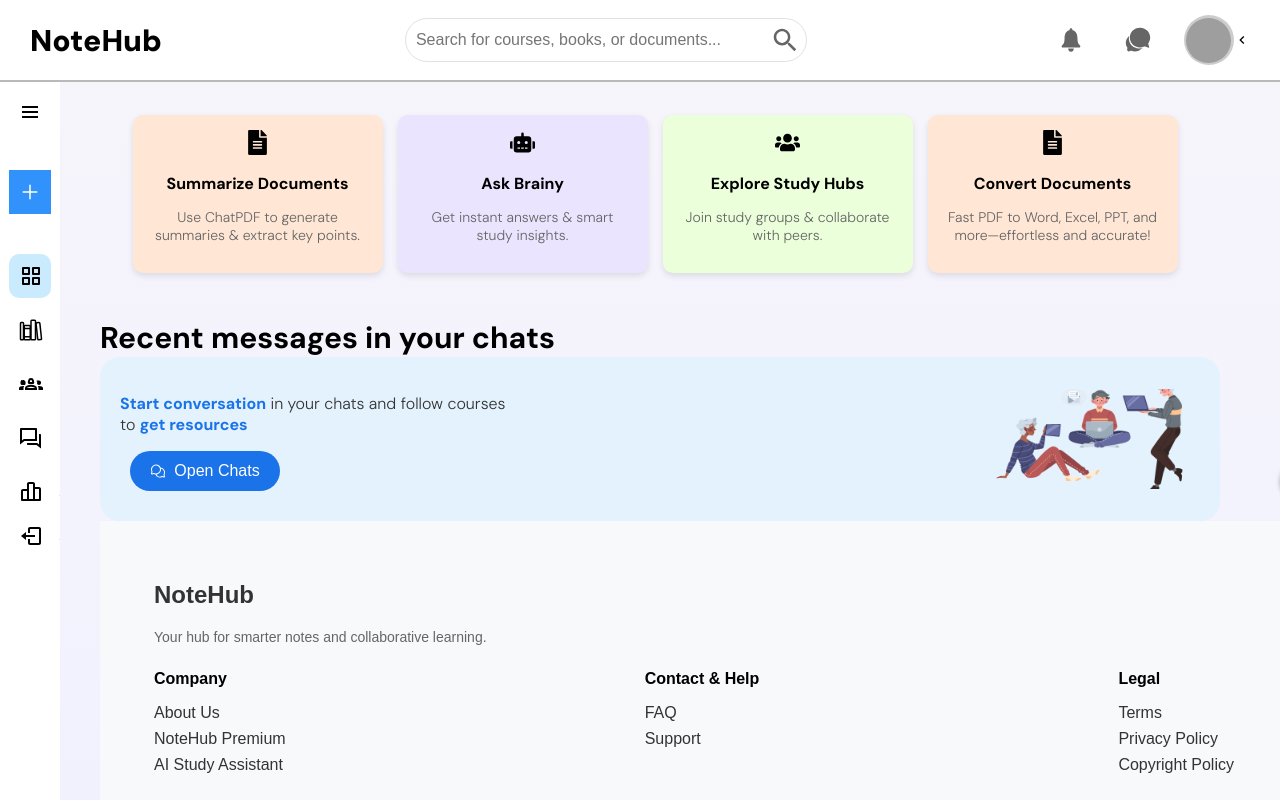
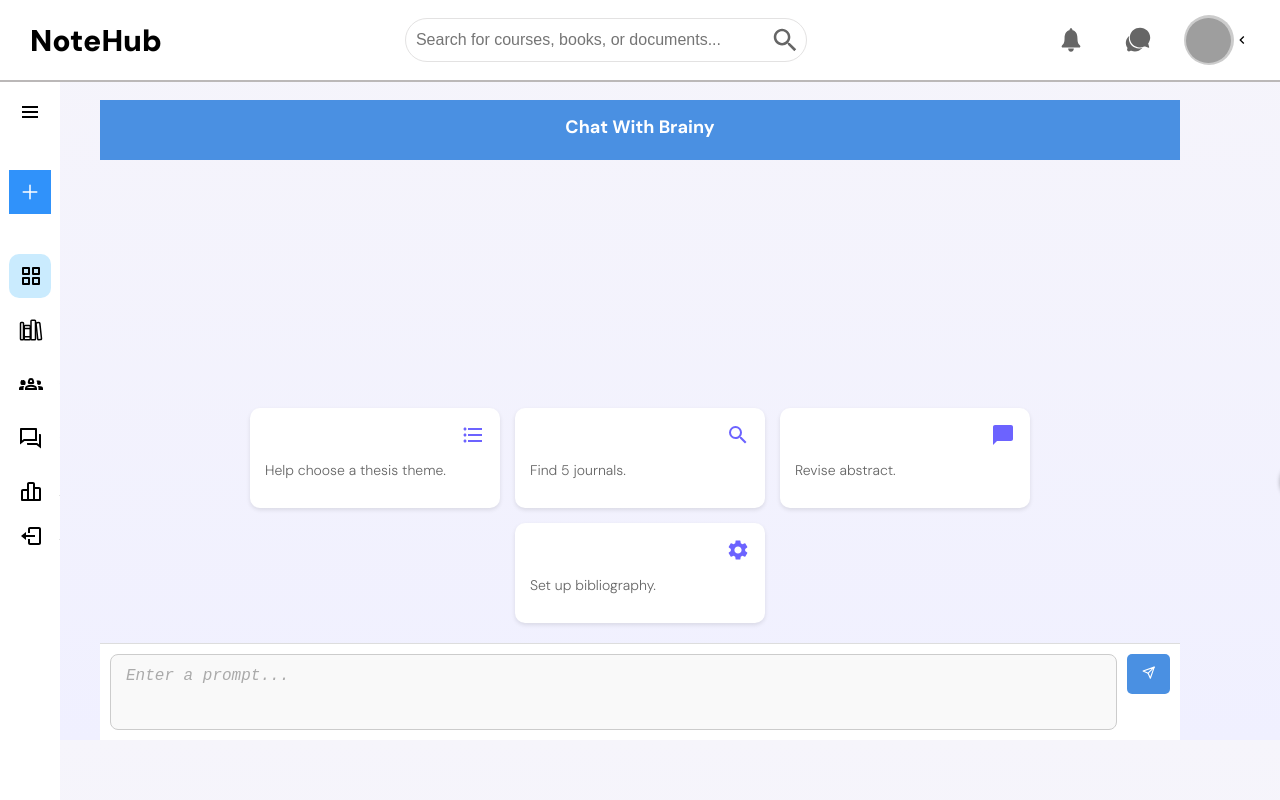
Before and after one commit to NoteHubs-Org/Frontend, a React (Create React App) app: page /NoteAI in a window 1280 px wide. Shown: the top 800 px of the page. Built offline with nearby package versions, Linux system fonts and the light colour scheme; grey boxes are pictures that could not be loaded; the HTML template or start-up script is replaced by a standard one.

Commit message:
initial-commit noteAI

```diff
--- a/src/App.js
+++ b/src/App.js
@@ -2,7 +2,6 @@ import React, { useState } from 'react';
 import './App.css';
 import Header from './header/Header';
 import LandPage from './landingPage/LandPage';
-import Footer from './footer/Footer';
 import './footer/footer.css';
 import { BrowserRouter } from 'react-router-dom';
 
@@ -25,7 +24,6 @@ function App() {
       <LandPage isProfileVisible={isVisible} toggleProfile={toggleProfile}
       toggleSidebar={toggleSidebar}
       isExpanded={isExpanded} />
-      <Footer />
     </BrowserRouter>
   );
 }
--- a/src/landingPage/LandPage.js
+++ b/src/landingPage/LandPage.js
@@ -1,24 +1,33 @@
 import React from "react";
 import Sidebar from "./sidebar/Sidebar";
 import Profile from "../header/Profile";
-import { Routes, Route } from "react-router-dom"; // Remove Router from here
+import { Routes, Route, useLocation } from "react-router-dom";
 import Dashboard from "./L_Body/Dashboard";
-import UploadPage from "../uploads/UploadPage";
+import UploadPage from "../pages/uploads/UploadPage";
+import ChatUI from "../pages/chatAIPage/AIChat";
+import Footer from "../footer/Footer";
 
 const LandPage = ({ isProfileVisible, toggleProfile, toggleSidebar, isExpanded }) => {
+  const location = useLocation();
+
+  const isNoteAIPage = location.pathname === "/NoteAI";
+
   return (
     <>
-      <Sidebar toggleSidebar={toggleSidebar}
-      isExpanded={isExpanded}
-      className="sidebar" />
+      <Sidebar
+        toggleSidebar={toggleSidebar}
+        isExpanded={isExpanded}
+        className="sidebar"
+      />
       <Profile isOpen={isProfileVisible} toggleProfile={toggleProfile} />
       <Routes>
         <Route path="/" element={<Dashboard />} />
         <Route path="/summarize" element={<UploadPage />} />
-        <Route path="/NoteAi" element={<Dashboard />} />
+        <Route path="/NoteAI" element={<ChatUI />} />
         <Route path="/groups" element={<Dashboard />} />
         <Route path="/QAs" element={<Dashboard />} />
       </Routes>
+      {!isNoteAIPage && <Footer />}
     </>
   );
 };
--- /dev/null
+++ b/src/pages/chatAIPage/AIChat.js
@@ -0,0 +1,87 @@
+import React, { useState, useRef } from "react";
+import { FiSend } from "react-icons/fi";
+import { FaThumbsUp, FaThumbsDown } from "react-icons/fa";
+import { MdSearch, MdFormatListBulleted, MdChatBubble, MdSettings } from "react-icons/md";
+import "./ChatUI.css";
+
+const ChatUI = () => {
+  const [messages, setMessages] = useState([]);
+  const [input, setInput] = useState("");
+  const [showCards, setShowCards] = useState(true);
+  const textareaRef = useRef(null);
+
+  const handleChange = (e) => {
+    setInput(e.target.value);
+
+    textareaRef.current.style.height = "auto";
+    textareaRef.current.style.height =
+      Math.min(textareaRef.current.scrollHeight, 200) + "px";
+  };
+
+  const sendMessage = () => {
+    if (input.trim() === "") return;
+
+    const userMessage = { id: Date.now(), sender: "user", text: input };
+    setMessages([...messages, userMessage]);
+    setShowCards(false);
+
+    setTimeout(() => {
+      const aiMessage = {
+        id: Date.now() + 1,
+        sender: "ai",
+        text: "This is a sample AI response.",
+        image: "https://via.placeholder.com/150",
+      };
+      setMessages((prevMessages) => [...prevMessages, aiMessage]);
+    }, 1000);
+
+    setInput("");
+    textareaRef.current.style.height = "50px";
+  };
+
+  return (
+    <div className="chat-container">
+      <div className="chat-header">Chat With Brainy</div>
+      <div className="chat-messages">
+        {messages.map((msg) => (
+          <div key={msg.id} className={`message ${msg.sender}`}>
+            <div className="message-content">
+              <div className="message-header">
+                <strong>{msg.sender === "user" ? "You" : "ChatAI"}</strong>
+              </div>
+              <div className="message-text">{msg.text}</div>
+              {msg.image && <img src={msg.image} alt="AI Response" className="message-image" />}
+              <div className="message-actions">
+                <FaThumbsUp />
+                <FaThumbsDown />
+              </div>
+            </div>
+          </div>
+        ))}
+      </div>
+      {showCards && (
+        <div className="cards-container">
+          <div className="card"><MdFormatListBulleted className="card-icon" /><p>Help choose a thesis theme.</p></div>
+          <div className="card"><MdSearch className="card-icon" /><p>Find 5 journals.</p></div>
+          <div className="card"><MdChatBubble className="card-icon"/><p>Revise abstract.</p></div>
+          <div className="card"><MdSettings className="card-icon" /><p>Set up bibliography.</p></div>
+        </div>
+      )}
+      <div className="chat-footer">
+        <textarea
+          ref={textareaRef}
+          placeholder="Enter a prompt..."
+          className="chat-input"
+          value={input}
+          onChange={handleChange}
+          onKeyPress={(e) => e.key === "Enter" && !e.shiftKey && sendMessage()}
+        />
+        <button className="send-button" onClick={sendMessage}>
+          <FiSend />
+        </button>
+      </div>
+    </div>
+  );
+};
+
+export default ChatUI;
--- /dev/null
+++ b/src/pages/chatAIPage/ChatUI.css
@@ -0,0 +1,170 @@
+/* ChatUI.css */
+.chat-container {
+  display: flex;
+  flex-direction: column;
+  max-width: 1200px;
+  height: 80vh;
+  margin: auto;
+  overflow: auto;
+  scrollbar-width: none;
+}
+
+.chat-header {
+  background-color: #4a90e2;
+  color: white;
+  padding: 15px;
+  flex: 0 0 30px;
+  text-align: center;
+  font-size: 18px;
+  font-weight: bold;
+}
+
+.chat-messages {
+  flex: 1;
+  display: flex;
+  flex-direction: column;
+  padding: 15px;
+  overflow-y: auto;
+  background: transparent;
+}
+
+.chat-messages::-webkit-scrollbar {
+  width: 0; /* Hide scrollbar */
+  background: transparent;
+}
+
+.message {
+  display: flex;
+  align-items: flex-start;
+  margin-bottom: 15px;
+}
+
+.message.user {
+  justify-content: flex-end;
+}
+
+.profile-pic {
+  width: 40px;
+  height: 40px;
+  border-radius: 50%;
+  margin-right: 10px;
+}
+
+.message-content {
+  max-width: 75%;
+  padding: 10px;
+  border-radius: 8px;
+  background: #e0e0e0;
+  position: relative;
+}
+
+.message.user .message-content {
+  background: #4a90e2;
+  color: white;
+  text-align: right;
+}
+
+.message-header {
+  font-size: 14px;
+  font-weight: bold;
+  margin-bottom: 5px;
+}
+
+.message-text {
+  font-size: 14px;
+}
+
+.message-image {
+  max-width: 100%;
+  border-radius: 5px;
+  margin-top: 5px;
+}
+
+.message-actions {
+  font-size: 12px;
+  color: gray;
+  display: flex;
+  gap: 8px;
+  margin-top: 5px;
+}
+
+.chat-footer {
+  flex: 0 0 60px;
+  display: flex;
+  padding: 10px;
+  background: white;
+  border-top: 1px solid #ddd;
+}
+
+.chat-input {
+  width: 100%;
+  min-height: 50px;
+  max-height: 200px;
+  padding: 12px 15px;
+  font-size: 16px;
+  border: 1px solid #ccc;
+  border-radius: 8px;
+  outline: none;
+  resize: none;
+  background: #f9f9f9;
+  transition: border 0.3s ease, box-shadow 0.3s ease;
+  overflow-y: auto;
+}
+
+.chat-input:focus {
+  border-color: #007bff;
+  box-shadow: 0 0 6px rgba(0, 123, 255, 0.3);
+  background: #fff;
+}
+
+.chat-input::placeholder {
+  color: #aaa;
+  font-style: italic;
+}
+
+
+.send-button {
+  background: #4a90e2;
+  color: white;
+  max-height: 40px;
+  border: none;
+  padding: 10px 15px;
+  margin-left: 10px;
+  border-radius: 5px;
+  cursor: pointer;
+}
+.cards-container {
+  display: flex;
+  gap: 15px;
+  justify-content: center;
+  flex-wrap: wrap;
+  padding: 20px;
+}
+
+.card {
+  background: white;
+  border-radius: 10px;
+  box-shadow: 0 2px 4px rgba(0, 0, 0, 0.1);
+  padding: 15px;
+  width: 220px;
+  display: flex;
+  flex-direction: column;
+  justify-content: space-between;
+  transition: transform 0.2s ease-in-out;
+}
+
+.card:hover {
+  transform: translateY(-5px);
+}
+
+.card-text {
+  font-size: 14px;
+  color: #333;
+  margin-bottom: 10px;
+}
+
+.card-icon {
+  align-self: flex-end;
+  font-size: 24px;
+  color: #6c63ff;
+}
```
Also changed, not shown: src/pages/uploads/UploadPage.js (renamed from src/uploads/UploadPage.js), src/pages/uploads/upload.css (renamed from src/uploads/upload.css).
